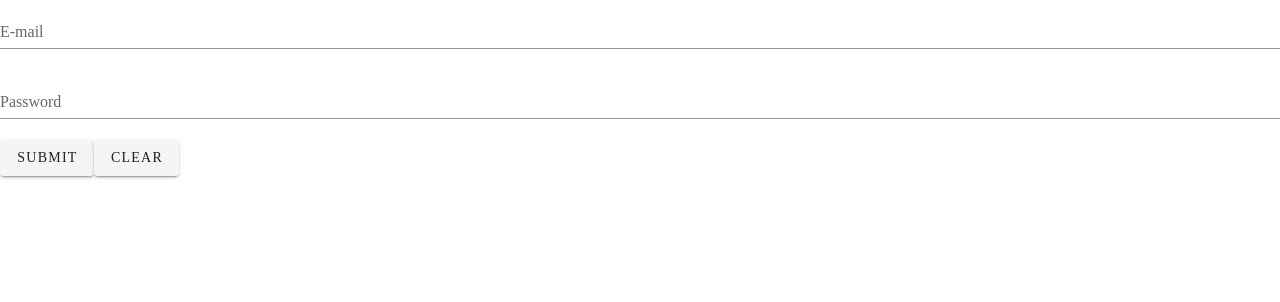
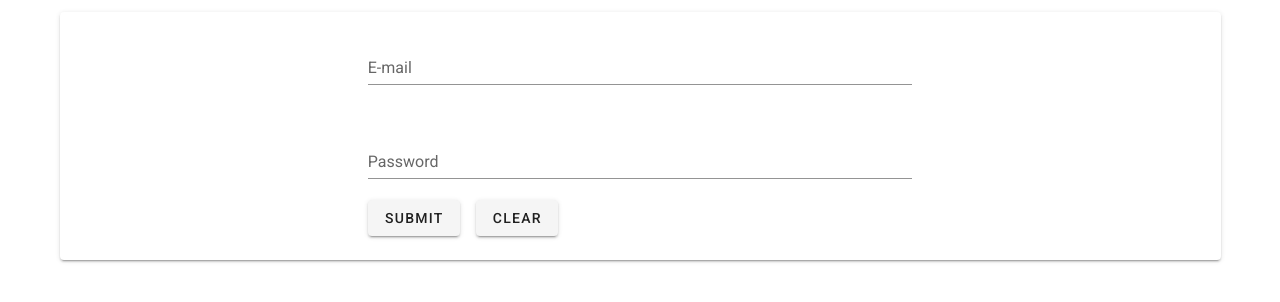
Before and after one commit to sqmch/btrac, a Vue app: page / in a window 1280 px wide. Shown: the top 302 px of the page. Built offline with nearby package versions, Linux system fonts and the light colour scheme.

Commit message:
Changes to login page

```diff
--- a/src/components/Login.vue
+++ b/src/components/Login.vue
@@ -1,5 +1,10 @@
 <template>
-  <form>
+  <v-app id="btrac">
+    <v-form>
+      <v-container>
+        <v-card elevation="2">
+          <v-col>
+            <v-col class="mx-auto" cols="12" sm="6">
               <v-text-field
                 v-model="email"
                 :error-messages="emailErrors"
@@ -8,6 +13,8 @@
                 @input="$v.email.$touch()"
                 @blur="$v.email.$touch()"
               ></v-text-field>
+            </v-col>
+            <v-col class="mx-auto" cols="12" sm="6">
               <v-text-field
                 v-model="password"
                 :error-messages="emailErrors"
@@ -17,21 +24,19 @@
                 @blur="$v.email.$touch()"
               ></v-text-field>
 
-    <v-btn
-      class="mr-4"
-      @click="submit"
-    >
-      submit
-    </v-btn>
-    <v-btn @click="clear">
-      clear
-    </v-btn>
-  </form>
+              <v-btn class="mr-4" @click="submit"> submit </v-btn>
+              <v-btn @click="clear"> clear </v-btn>
+            </v-col>
+          </v-col>
+        </v-card>
+      </v-container>
+    </v-form>
+  </v-app>
 </template>
 
 <script>
-  import { validationMixin } from 'vuelidate'
-  import { required, maxLength, email } from 'vuelidate/lib/validators'
+import { validationMixin } from "vuelidate";
+import { required, maxLength, email } from "vuelidate/lib/validators";
 import firebase from "firebase";
 
 export default {
@@ -43,45 +48,44 @@
   },
 
   data: () => ({
-      email: '',
-      password: '',
+    email: "",
+    password: "",
   }),
 
   computed: {
-      emailErrors () {
-        const errors = []
-        if (!this.$v.email.$dirty) return errors
-        !this.$v.email.email && errors.push('Must be valid e-mail')
-        !this.$v.email.required && errors.push('E-mail is required')
-        return errors
+    emailErrors() {
+      const errors = [];
+      if (!this.$v.email.$dirty) return errors;
+      !this.$v.email.email && errors.push("Must be valid e-mail");
+      !this.$v.email.required && errors.push("E-mail is required");
+      return errors;
     },
   },
 
   methods: {
-      submit () {
-        this.$v.$touch()
-        this.login()
+    submit() {
+      this.$v.$touch();
+      this.login();
     },
-      clear () {
-        this.$v.$reset()
-        this.name = ''
-        this.email = ''
-        this.select = null
-        this.checkbox = false
+    clear() {
+      this.$v.$reset();
+      this.name = "";
+      this.email = "";
+      this.select = null;
+      this.checkbox = false;
     },
     login() {
       firebase
         .auth()
         .signInWithEmailAndPassword(this.email, this.password)
         .then(() => {
-        alert('Successfully logged in');
-        this.$router.push('/dashboard');
+          alert("Successfully logged in");
+          this.$router.push("/dashboard");
         })
-      .catch(error => {
+        .catch((error) => {
           alert(error.message);
         });
     },
   },
-
-  }
+};
 </script>
```
Lines whose indentation alone changed are shown as unchanged.
